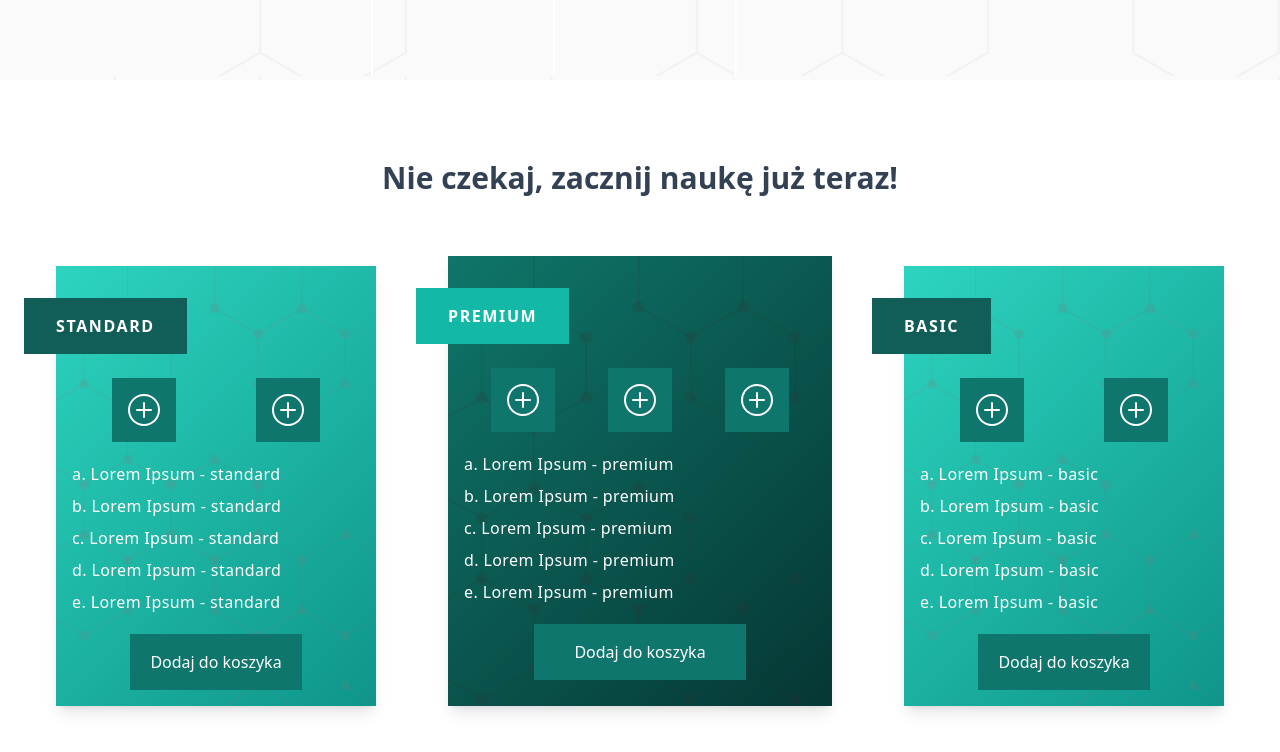
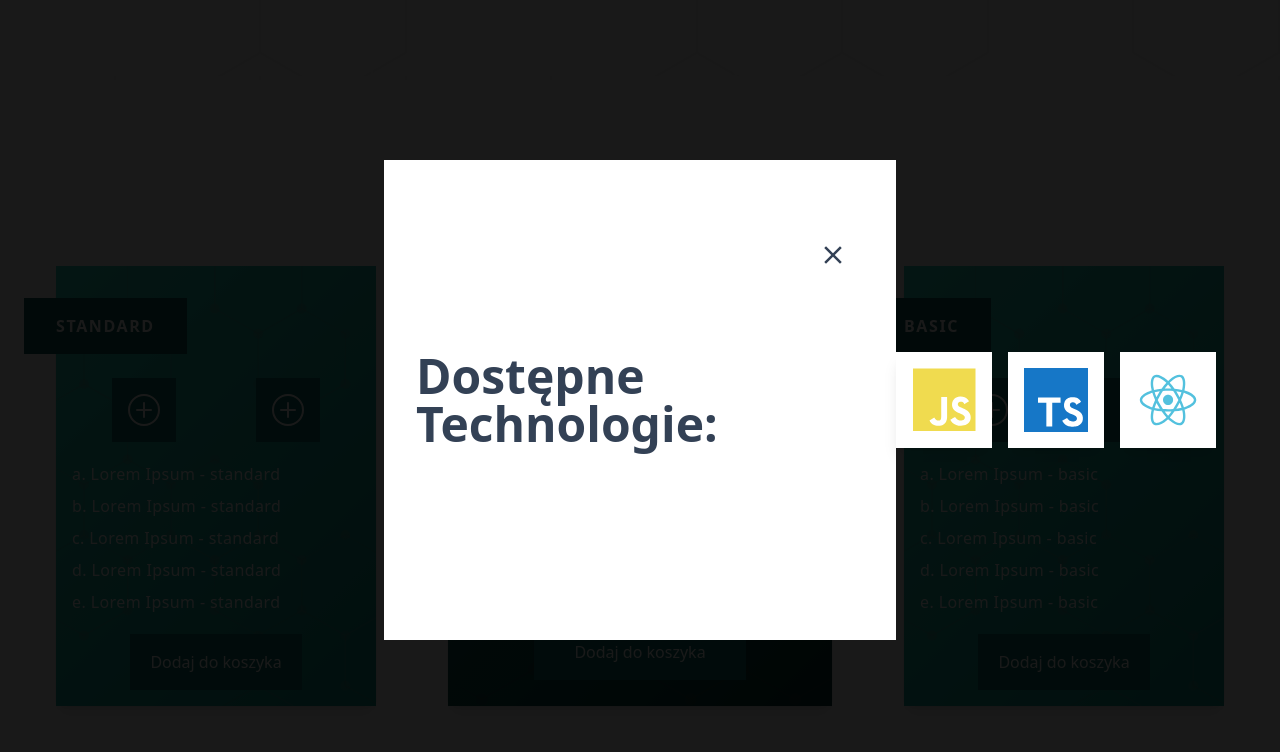
Before and after one commit to 3xen11/FlipIT, a Next.js app: page / in a window 1280 px wide. Both pictures are taken after a click on the element 522 px from the left and 3564 px from the top of the page. Shown: the part 3164-3916 px from the top of the page. Built offline with nearby package versions, Linux system fonts and the light colour scheme.

Commit message:
shopping card technology modal [feature]: added opening and closing feature for available technologies to buy on shoping card

```diff
--- a/layout/Shopping.js
+++ b/layout/Shopping.js
@@ -2,8 +2,22 @@ import SectionHeading from '@/src/components/SectionHeading';
 import ShoppingCardNormal from '@/src/components/ShoppingCardNormal';
 import ShoppingCardPremium from '@/src/components/ShoppingCardPremium';
 import ShoppingCardData from '@/data/ShoppingCardData';
+import { useState } from 'react';
+import Modal from '@/src/components/Modal';
+import AvailableTechnologiesModal from '@/src/components/AvailableTechnologiesModal';
 
 const Shopping = () => {
+  const [showAvailableTechnologiesModal, setShowAvailableTechnologiesModal] =
+    useState(false);
+
+  const openAvailableTechnologiesModal = () => {
+    setShowAvailableTechnologiesModal(true);
+  };
+
+  const closeAvailableTechnologiesModal = () => {
+    setShowAvailableTechnologiesModal(false);
+  };
+
   return (
     <section className="max-w-screen pt-20 bg-white pb-20">
       <SectionHeading heading={'Nie czekaj, zacznij naukę już teraz!'} />
@@ -15,6 +29,7 @@ const Shopping = () => {
         <ShoppingCardPremium
           key={ShoppingCardData[2].id}
           {...ShoppingCardData[2]}
+          openAvailableTechnologiesModal={openAvailableTechnologiesModal}
         />
         <ShoppingCardNormal
           key={ShoppingCardData[0].id}
@@ -27,6 +42,12 @@ const Shopping = () => {
         odit architecto maxime suscipit perspiciatis eaque, est voluptate.
         Autem.
       </p>
+      {showAvailableTechnologiesModal ? (
+        <Modal closeModal={closeAvailableTechnologiesModal}>
+          {' '}
+          <AvailableTechnologiesModal />{' '}
+        </Modal>
+      ) : null}
     </section>
   );
 };
--- a/src/components/AvailableTechnologiesModal.js
+++ b/src/components/AvailableTechnologiesModal.js
@@ -1,4 +1,4 @@
-import Technologies from '../../data/CategoriesData';
+import Technologies from '../../data/CategoriesDescriptionData';
 import Image from 'next/image';
 
 const AvailableTechnologiesModal = () => {
@@ -21,7 +21,7 @@ const AvailableTechnologiesModal = () => {
                 height={60}
                 alt={technology}
                 title={`${technology}${!available ? ' - wkrótce' : ''}`}
-                className={` hover:scale-90 active:scale-100 transition-transform p-4 h-24 w-24 cursor-pointer object-contain   shadow-lg
+                className={` hover:scale-90 active:scale-100 transition-transform p-4 h-24 w-24 cursor-pointer object-contain shadow-lg
                   ${!available ? 'grayscale bg-gray-300' : 'bg-white'}
                 `}
               />
--- a/src/components/Modal.js
+++ b/src/components/Modal.js
@@ -7,7 +7,9 @@ const Modal = ({ children, closeModal }) => {
       <div className="bg-white p-4 w-full h-full sm:w-4/5 sm:h-4/5 lg:w-2/5 lg:h-3/5 max-w-5xl flex justify-center items-center opacity-100 z-50 relative">
         <MdOutlineClose
           className="absolute top-20 right-12 text-3xl cursor-pointer"
-          onClick={() => closeModal()}
+          onClick={() => {
+            closeModal();
+          }}
         />
         {children}
       </div>
--- a/src/components/ShoppingCardNormal.js
+++ b/src/components/ShoppingCardNormal.js
@@ -1,8 +1,11 @@
 import { BsPlusCircle } from 'react-icons/bs';
 
-const ShoppingCard = ({ shoppingPackage, content }) => {
+const ShoppingCard = ({ id, shoppingPackage, content }) => {
   return (
-    <div className="h-[440px] w-80 my-12 lg:my-0 p-4  flex flex-col items-center relative bg-[url('/svg/pricingCardBackgroundLight.svg')] bg-cover bg-opacity-90 text-white hover:scale-105 transition-all shadow-lg">
+    <div
+      key={id}
+      className="h-[440px] w-80 my-12 lg:my-0 p-4  flex flex-col items-center relative bg-[url('/svg/pricingCardBackgroundLight.svg')] bg-cover bg-opacity-90 text-white hover:scale-105 transition-all shadow-lg"
+    >
       <div className="bg-teal-800 h-14 flex justify-center px-8 items-center left-1/2 -translate-x-1/2 xl:translate-x-0  xl:top-8 xl:-left-8  absolute font-bold ">
         <p className="tracking-widest uppercase">{shoppingPackage}</p>
       </div>
@@ -16,7 +19,7 @@ const ShoppingCard = ({ shoppingPackage, content }) => {
       </div>
       <ul className="leading-8 mt-4 w-full tracking-wide">
         {content.map((c) => {
-          return <li>{c}</li>;
+          return <li key={id}>{c}</li>;
         })}
       </ul>
       <button className="mt-4 py-4 w-3/5 bg-teal-700 active:scale-95 transition-all hover:bg-white hover:text-teal-700">
--- a/src/components/ShoppingCardPremium.js
+++ b/src/components/ShoppingCardPremium.js
@@ -1,27 +1,42 @@
 import { BsPlusCircle } from 'react-icons/bs';
 
-const ShoppingCardPremium = ({ shoppingPackage, content }) => {
-  console.log(shoppingPackage);
-
+const ShoppingCardPremium = ({
+  id,
+  shoppingPackage,
+  content,
+  openAvailableTechnologiesModal,
+}) => {
   return (
-    <div className=" w-80 xl:w-96 bg-[url('/svg/pricingCardBackgroundDark.svg')] bg-cover h-[450px]  p-4  flex flex-col items-center relative bg-opacity-90 text-white hover:scale-105 transition-all shadow-lg">
+    <div
+      key={id}
+      className=" w-80 xl:w-96 bg-[url('/svg/pricingCardBackgroundDark.svg')] bg-cover h-[450px]  p-4  flex flex-col items-center relative bg-opacity-90 text-white hover:scale-105 transition-all shadow-lg"
+    >
       <div className="bg-teal-500 h-14 flex justify-center px-8 items-center left-1/2 -translate-x-1/2 xl:translate-x-0  xl:top-8 xl:-left-8 absolute font-bold ">
         <p className="tracking-widest uppercase">{shoppingPackage}</p>
       </div>
       <div className="flex  w-full mt-24 justify-around ">
-        <div className="h-16 w-16 active:scale-95 transition-all cursor-pointer flex items-center justify-center bg-teal-700">
+        <div
+          className="h-16 w-16 active:scale-95 transition-all cursor-pointer flex items-center justify-center bg-teal-700"
+          onClick={() => openAvailableTechnologiesModal()}
+        >
           <BsPlusCircle className="h-8 w-8" />
         </div>
-        <div className="h-16 w-16 active:scale-95 transition-all cursor-pointer flex items-center justify-center bg-teal-700">
+        <div
+          className="h-16 w-16 active:scale-95 transition-all cursor-pointer flex items-center justify-center bg-teal-700"
+          onClick={() => openAvailableTechnologiesModal()}
+        >
           <BsPlusCircle className="h-8 w-8" />
         </div>
-        <div className="h-16 w-16 active:scale-95 transition-all cursor-pointer flex items-center justify-center bg-teal-700">
+        <div
+          className="h-16 w-16 active:scale-95 transition-all cursor-pointer flex items-center justify-center bg-teal-700"
+          onClick={() => openAvailableTechnologiesModal()}
+        >
           <BsPlusCircle className="h-8 w-8" />
         </div>
       </div>
       <ul className="leading-8 mt-4 w-full tracking-wide">
         {content.map((c) => {
-          return <li>{c}</li>;
+          return <li key={id}>{c}</li>;
         })}
       </ul>
       <button className="mt-4 py-4 w-3/5 bg-teal-700 active:scale-95 transition-all hover:bg-white hover:text-teal-700">
```
